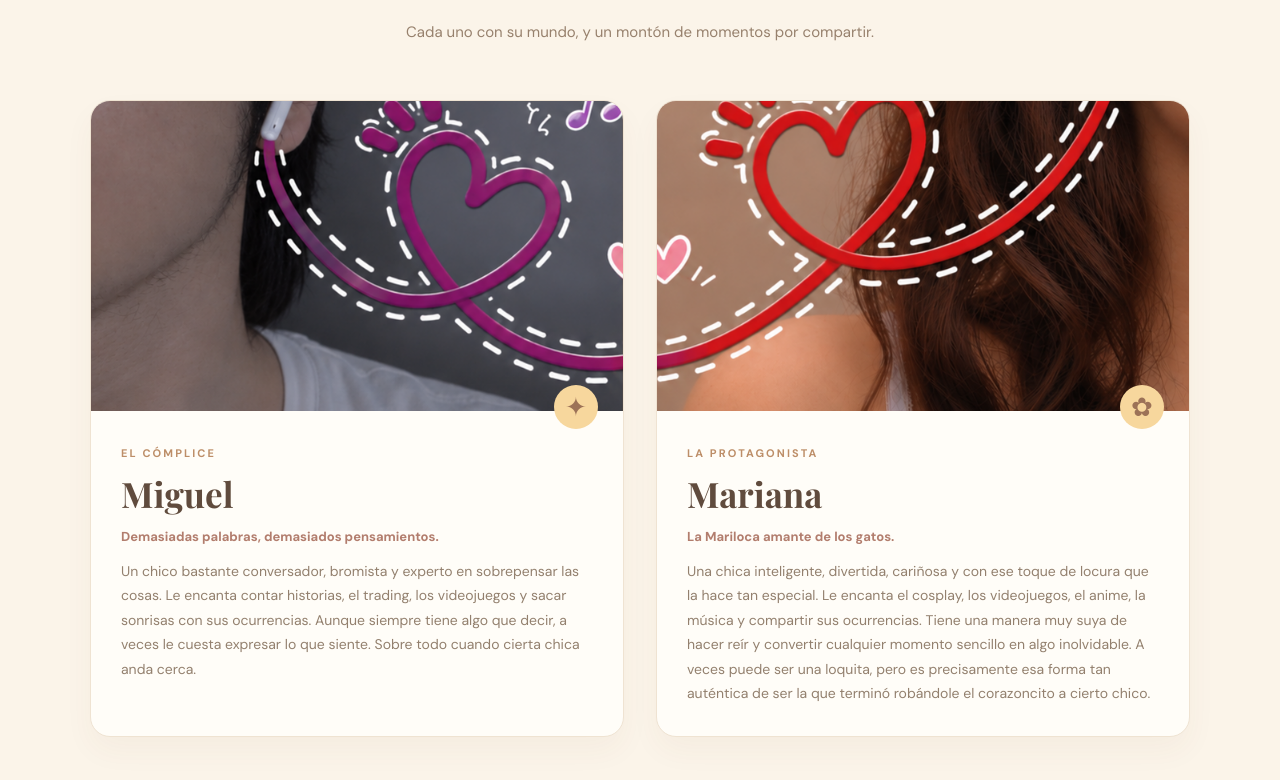
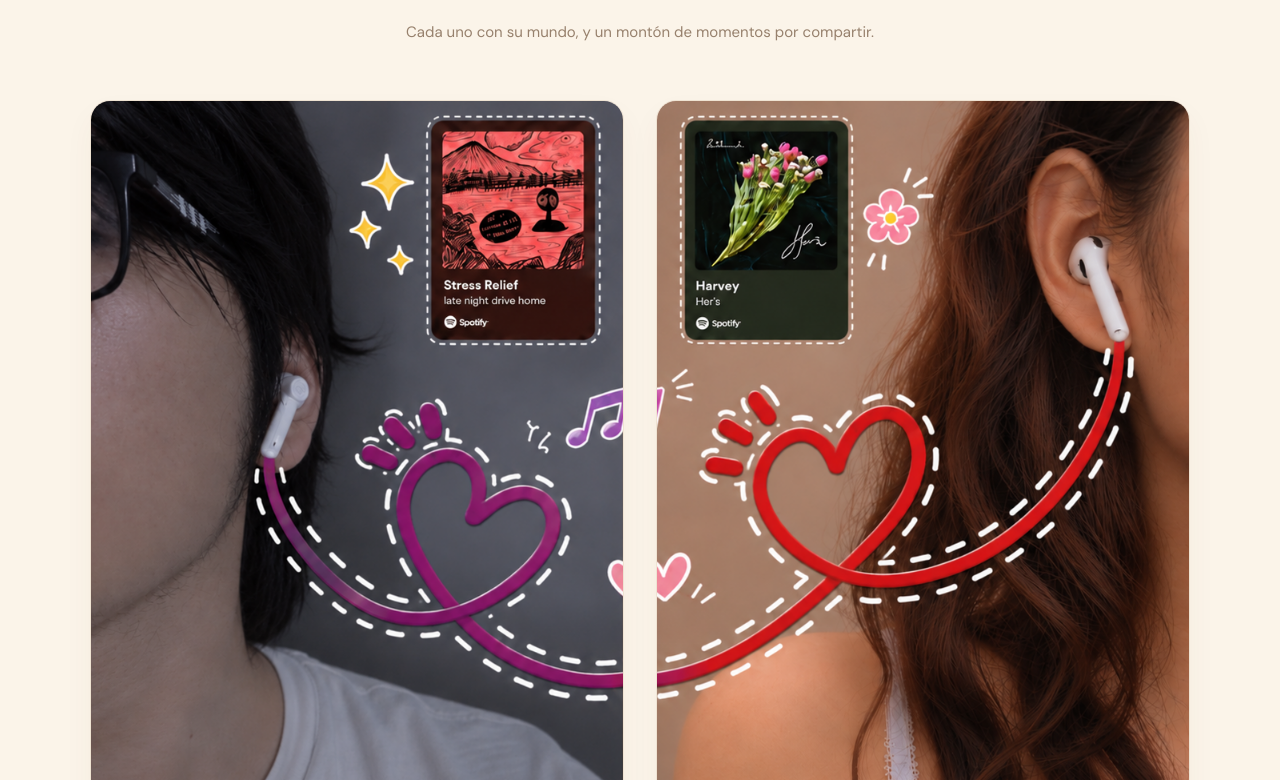
Before and after one commit to Miguelino1718/Miguelino1718.github.io, a React (Vite) app: page / in a window 1280 px wide. Shown: the part 1340-2120 px from the top of the page. Built offline with nearby package versions, Linux system fonts and the light colour scheme.

Commit message:
Refactor styles for person grid and images

```diff
--- a/src/styles.css
+++ b/src/styles.css
@@ -370,10 +370,16 @@ p {
    NOSOTROS
 ========================================== */
 
+
+/* ==========================================
+   NOSOTROS
+========================================== */
+
 .people-grid {
   display: grid;
   grid-template-columns: repeat(2, minmax(0, 1fr));
   gap: 32px;
+  align-items: start;
 }
 
 .person {
@@ -382,20 +388,47 @@ p {
   border-radius: 20px;
   overflow: hidden;
   box-shadow: 0 14px 30px #7250340b;
+  transition: transform 0.3s ease, box-shadow 0.3s ease;
 }
 
+.person:hover {
+  transform: translateY(-5px);
+  box-shadow: 0 18px 40px #72503420;
+}
+
+/* Fotografías verticales: 665 x 1182 */
+
 .person-image {
-  height: 310px;
+  width: 100%;
+  height: auto;
+  aspect-ratio: 665 / 1182;
   position: relative;
   background: #f4e4d8;
+  overflow: hidden;
 }
 
-.person-image > img,
+.person-image > img {
+  display: block;
+  width: 100%;
+  height: 100%;
+  object-fit: contain;
+  object-position: center;
+  transition: transform 0.4s ease;
+}
+
+.person:hover .person-image > img {
+  transform: scale(1.025);
+}
+
+/* Imágenes de la galería */
+
 .memory-media > img {
+  width: 100%;
   height: 100%;
-  width: 100%;
   object-fit: cover;
 }
+
+/* Imagen pendiente */
 
 .empty-photo {
   height: 100%;
@@ -410,9 +443,11 @@ p {
   font-size: 13px;
 }
 
+/* Decoración de cada fotografía */
+
 .person-sticker {
   position: absolute;
-  bottom: -18px;
+  bottom: 12px;
   right: 25px;
   background: #f7d79d;
   border-radius: 50%;
@@ -422,7 +457,10 @@ p {
   place-items: center;
   color: #9c7257;
   font-size: 26px;
+  z-index: 2;
 }
+
+/* Información personal */
 
 .person-info {
   padding: 30px;
@@ -445,6 +483,8 @@ p {
   font-size: 14px;
 }
 
+/* Dedicatoria */
+
 .dedication {
   text-align: center;
   max-width: 710px;
@@ -459,6 +499,7 @@ p {
   color: #7d6557;
   margin: 13px 0;
 }
+
 
 /* ==========================================
    NUESTRA HISTORIA
```
